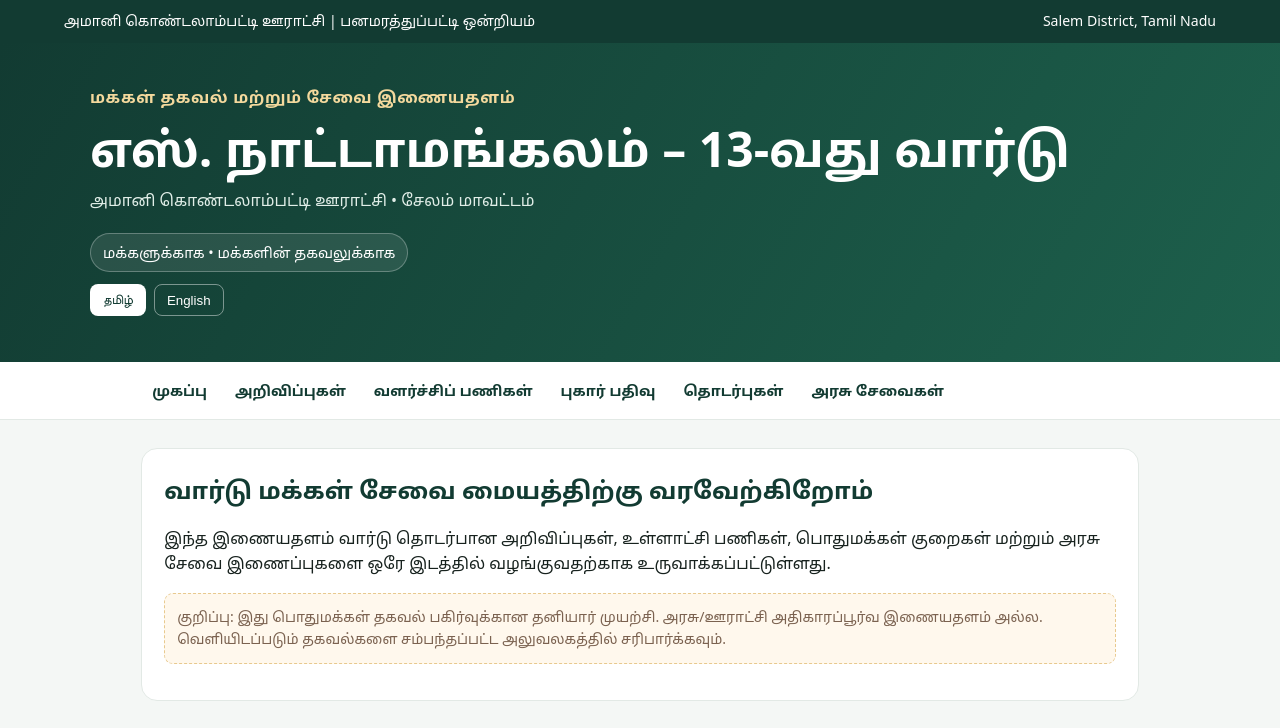
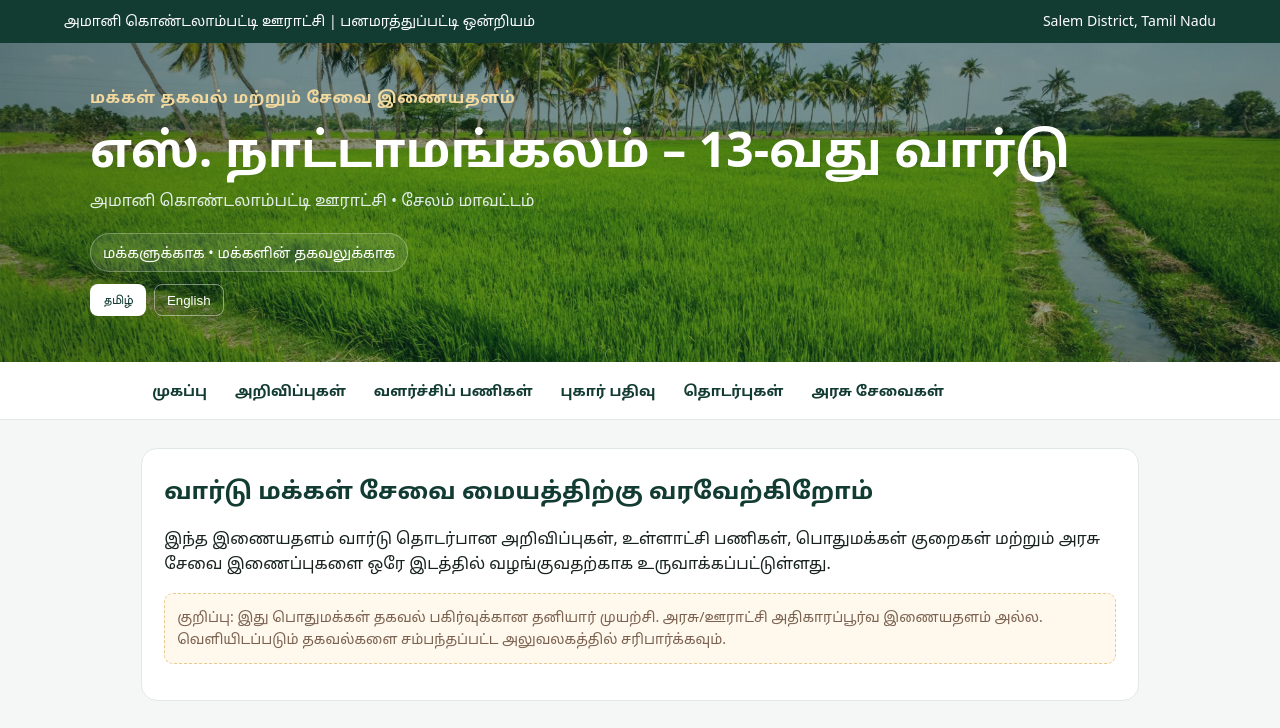
Before and after one commit to snattamangalam-cell/ward-13-portal, a plain HTML site: page index.html in a window 1280 px wide. Shown: the top 728 px of the page. Drawn offline with Linux system fonts and the light colour scheme.

Commit message:
Update index.html

```diff
--- a/index.html
+++ b/index.html
@@ -9,7 +9,7 @@
 :root{--green:#123b32;--green2:#1f6b54;--gold:#e7b85c;--ink:#17221e;--muted:#66736d;--bg:#f4f7f5;--card:#fff;--line:#e2e9e5}
 *{box-sizing:border-box}html{scroll-behavior:smooth}body{margin:0;font-family:system-ui,"Noto Sans Tamil",Arial,sans-serif;background:var(--bg);color:var(--ink);line-height:1.6}
 a{color:inherit}.top{background:var(--green);color:#fff;padding:10px 5%;font-size:.88rem;display:flex;justify-content:space-between;gap:12px;flex-wrap:wrap}
-header{background:linear-gradient(120deg,#123b32,#1d604c);color:#fff;padding:42px 5% 34px}.brand{max-width:1100px;margin:auto}.eyebrow{color:#f4d99d;font-weight:700;letter-spacing:.04em}.brand h1{font-size:clamp(1.8rem,5vw,3rem);line-height:1.2;margin:10px 0}.brand p{margin:8px 0;color:#e1eee8}.tag{display:inline-block;background:#ffffff18;border:1px solid #ffffff45;padding:7px 12px;border-radius:30px;margin-top:12px;font-size:.9rem}
+header{background:linear-gradient(rgba(10,45,35,.45),rgba(10,45,35,.45)),url('ward13-background.jpeg') center/cover no-repeat;color:#fff;padding:42px 5% 34px}.brand{max-width:1100px;margin:auto}.eyebrow{color:#f4d99d;font-weight:700;letter-spacing:.04em}.brand h1{font-size:clamp(1.8rem,5vw,3rem);line-height:1.2;margin:10px 0}.brand p{margin:8px 0;color:#e1eee8}.tag{display:inline-block;background:#ffffff18;border:1px solid #ffffff45;padding:7px 12px;border-radius:30px;margin-top:12px;font-size:.9rem}
 nav{background:#fff;border-bottom:1px solid var(--line);position:sticky;top:0;z-index:10;overflow-x:auto}nav .inner{max-width:1100px;margin:auto;display:flex;gap:6px;padding:9px 4%;white-space:nowrap}nav a{text-decoration:none;padding:8px 11px;border-radius:8px;font-size:.9rem;color:var(--green);font-weight:650}nav a:hover{background:#eaf3ee}
 main{max-width:1100px;margin:28px auto;padding:0 4%}.intro{background:#fff;border:1px solid var(--line);padding:22px;border-radius:16px;margin-bottom:24px}.intro h2{margin:0 0 8px;color:var(--green)}.section{margin:30px 0;scroll-margin-top:75px}.section h2{color:var(--green);font-size:1.5rem;margin:0 0 14px}.grid{display:grid;grid-template-columns:repeat(auto-fit,minmax(220px,1fr));gap:14px}.card{background:var(--card);border:1px solid var(--line);border-radius:14px;padding:18px;box-shadow:0 3px 12px #123b3208}.card h3{margin:0 0 7px;color:var(--green2)}.card p{margin:4px 0;color:var(--muted)}.icon{font-size:1.6rem}.btn{display:inline-block;background:var(--green2);color:#fff;text-decoration:none;border:0;border-radius:9px;padding:10px 15px;font:inherit;font-weight:700;cursor:pointer}.btn.secondary{background:#eaf3ee;color:var(--green)}.notice{border-left:4px solid var(--gold);padding:12px 15px;background:#fffaf0;border-radius:8px;margin:10px 0}.placeholder{font-size:.88rem;color:#7b6250;background:#fff8ed;padding:12px;border-radius:9px;border:1px dashed #e8c98e}
 .links a{display:block;padding:10px 12px;background:#f2f7f4;border-radius:8px;text-decoration:none;margin:8px 0;color:var(--green);font-weight:650}.contact{display:grid;grid-template-columns:repeat(auto-fit,minmax(200px,1fr));gap:12px}
```
